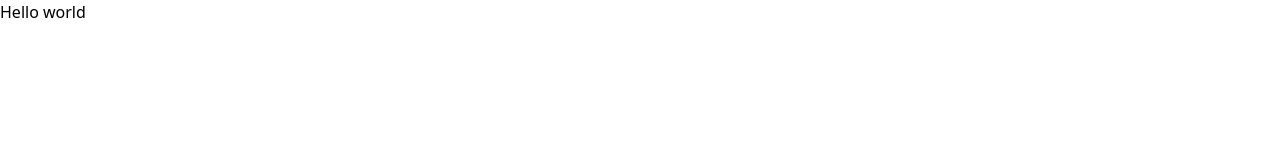
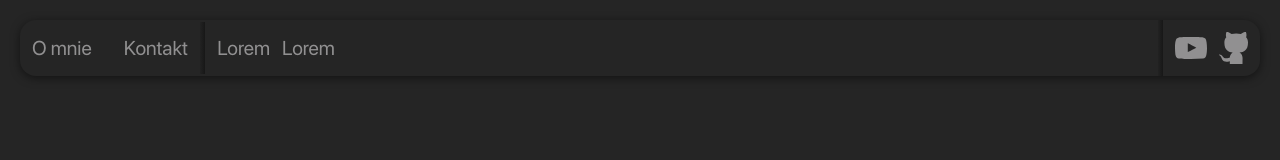
Before and after one commit to JakubOlejnik2007/homepage-rebuild, a website: page src/public/index.html in a window 1280 px wide. Drawn offline with Linux system fonts and the light colour scheme.

Commit message:
Added navbar

```diff
--- a/src/input.css
+++ b/src/input.css
@@ -1,3 +1,12 @@
 @tailwind base;
 @tailwind components;
 @tailwind utilities;
+
+@font-face {
+    font-family: "SFProRegular";
+    src: url("./fonts/sfpro/SFPRODISPLAYREGULAR.OTF");
+}
+
+body {
+    font-family: SFProRegular;
+}
--- a/src/public/index.html
+++ b/src/public/index.html
@@ -8,8 +8,34 @@
     <link rel="stylesheet" href="main.css">
 </head>
 
-<body>
-    <h1 class="bg-black">Hello world</h1>
+<body class="bg-my_black">
+    <header
+        class="m-5 shadow-[0_2px_10px_0px_rgba(0,0,0,0.5)] flex justify-between items-center text-nav_font text-xl rounded-2xl">
+        <div class="flex">
+            <nav class="flex gap-8 m-3 self-stretch">
+                <a href="http://">O mnie</a>
+                <a href="http://">Kontakt</a>
+            </nav>
+            <div class="w-[5px] self-stretch bg-gradient-to-r from-[#222] to-[#171717]
+            ">
+            </div>
+        </div>
+
+        <div class="flex m-3 gap-3">
+            <p>Lorem</p>
+            <p>Lorem</p>
+        </div>
+
+        <div class="ml-auto flex">
+            <div class="w-[5px] self-stretch bg-gradient-to-r from-[#222] to-[#171717]"></div>
+            <div class="flex gap-3 items-center m-3">
+                <a href="https://www.youtube.com/@tenco2137" target="_blank"><img src="youtube.svg" class="w-8"
+                        alt="YouTube"></a>
+                <a href="https://github.com/JakubOlejnik2007" target="_blank"><img src="github.svg" class="h-8"
+                        alt="GitHub"></a>
+            </div>
+        </div>
+    </header>
 </body>
 
 </html>
--- a/tailwind.config.js
+++ b/tailwind.config.js
@@ -4,6 +4,9 @@ module.exports = {
   theme: {
     extend: {},
     colors: {
+      "nav_font": "#919091",
+      "text_on_orange": "rgba(246,255,255,0.77)",
+      "text_on_gray": "#afb5b5",
       "my_white": "#c9ccc8",
       "my_orange": "ff983e",
       "my_black": "#252525",
```
Also changed, not shown: src/public/fonts/sfpro/SFPRODISPLAYBLACKITALIC.OTF (added), src/public/fonts/sfpro/SFPRODISPLAYBOLD.OTF (added), src/public/fonts/sfpro/SFPRODISPLAYHEAVYITALIC.OTF (added), src/public/fonts/sfpro/SFPRODISPLAYLIGHTITALIC.OTF (added), src/public/fonts/sfpro/SFPRODISPLAYMEDIUM.OTF (added), src/public/fonts/sfpro/SFPRODISPLAYREGULAR.OTF (added), src/public/fonts/sfpro/SFPRODISPLAYSEMIBOLDITALIC.OTF (added), src/public/fonts/sfpro/SFPRODISPLAYTHINITALIC.OTF (added), src/public/fonts/sfpro/SFPRODISPLAYULTRALIGHTITALIC.OTF (added), src/public/github.svg (added), src/public/main.css, src/public/youtube.svg (added).
